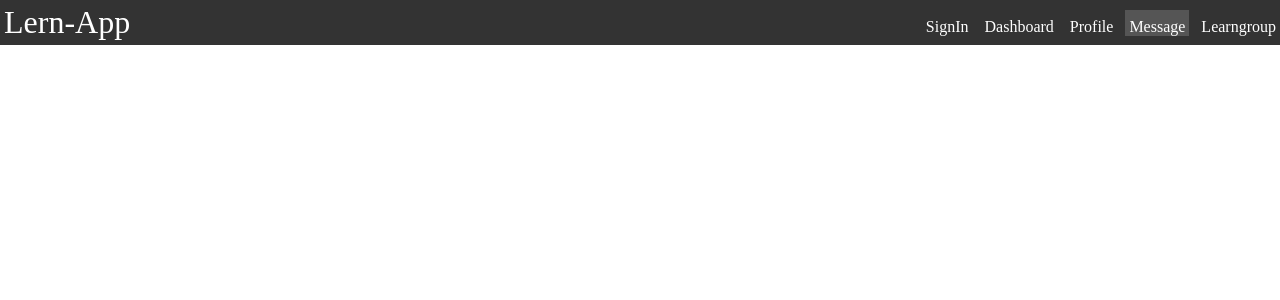
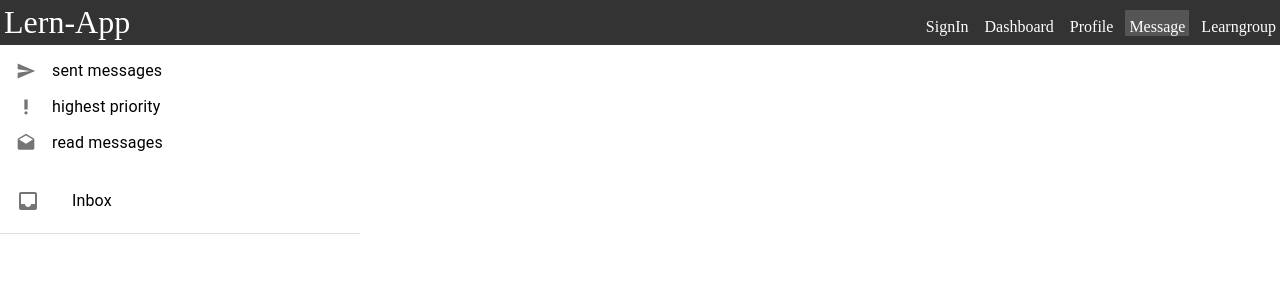
Before and after one commit to LernAppGruppe6/LernApp, a React (Create React App) app in the folder frontend/lern-app/: page /message in a window 1280 px wide. Shown: the top 300 px of the page. Built offline with nearby package versions, Linux system fonts and the light colour scheme.

Commit message:
Create Component: Message

```diff
--- a/frontend/lern-app/src/pages/Message.js
+++ b/frontend/lern-app/src/pages/Message.js
@@ -1,24 +1,77 @@
-import React from "react";
-import Container from "@mui/material/Container";
-import { Box } from "@mui/system";
+import * as React from 'react';
+import MenuList from '@mui/material/MenuList';
+import MenuItem from '@mui/material/MenuItem';
+import ListItemIcon from '@mui/material/ListItemIcon';
+import Typography from '@mui/material/Typography';
+import DraftsIcon from '@mui/icons-material/Drafts';
+import SendIcon from '@mui/icons-material/Send';
+import PriorityHighIcon from '@mui/icons-material/PriorityHigh';
+import Box from '@mui/material/Box';
+import List from '@mui/material/List';
+import ListItem from '@mui/material/ListItem';
+import ListItemButton from '@mui/material/ListItemButton';
+import ListItemText from '@mui/material/ListItemText';
+import Divider from '@mui/material/Divider';
+import InboxIcon from '@mui/icons-material/Inbox';
 
 
 
-class Message extends React.Component {
-  constructor(props) {
-    super(props);
-    this.state = { seconds: 0 };
-  }
-
-
-  render() {
-    return (
-      <Container style={{ display: 'flex', flexDirection: 'column', justifyContent: 'flex-start' }} maxWidth={false}>
-        <Box sx={{ display: 'flex', flexDirection: 'row', justifyContent: 'center', marginBottom: 1, flexWrap: 'wrap' }}>
-        </Box>
-      </Container>
-    );
-  }
+export default function Message() {
+  return (
+    <>
+      <MenuList>
+        <MenuItem>
+          <ListItemIcon>
+            <SendIcon fontSize="small" />
+          </ListItemIcon>
+          <Typography variant="inherit">sent messages</Typography>
+        </MenuItem>
+        <MenuItem>
+          <ListItemIcon>
+            <PriorityHighIcon fontSize="small" />
+          </ListItemIcon>
+          <Typography variant="inherit">highest priority </Typography>
+        </MenuItem>
+        <MenuItem>
+          <ListItemIcon>
+            <DraftsIcon fontSize="small" />
+          </ListItemIcon>
+          <Typography variant="inherit" noWrap>
+          read messages
+          </Typography>
+        </MenuItem>
+      </MenuList>
+         <Box sx={{ width: '100%', maxWidth: 360, bgcolor: 'background.paper' }}>
+         <nav aria-label="main mailbox folders">
+           <List>
+             <ListItem disablePadding>
+               <ListItemButton>
+                 <ListItemIcon>
+                   <InboxIcon />
+                 </ListItemIcon>
+                 <ListItemText primary="Inbox" />
+               </ListItemButton>
+             </ListItem>
+             <ListItem disablePadding>
+                 <ListItemIcon>
+                 </ListItemIcon>
+             </ListItem>
+           </List>
+         </nav>
+         <Divider />
+         <nav aria-label="secondary mailbox folders">
+           <List>
+             <ListItem disablePadding>
+               <ListItemButton>
+               </ListItemButton>
+             </ListItem>
+             <ListItem disablePadding>
+               <ListItemButton component="a" href="#simple-list">
+               </ListItemButton>
+             </ListItem>
+           </List>
+         </nav>
+       </Box>
+       </>
+  );
 }
-
-export default Message;
```
